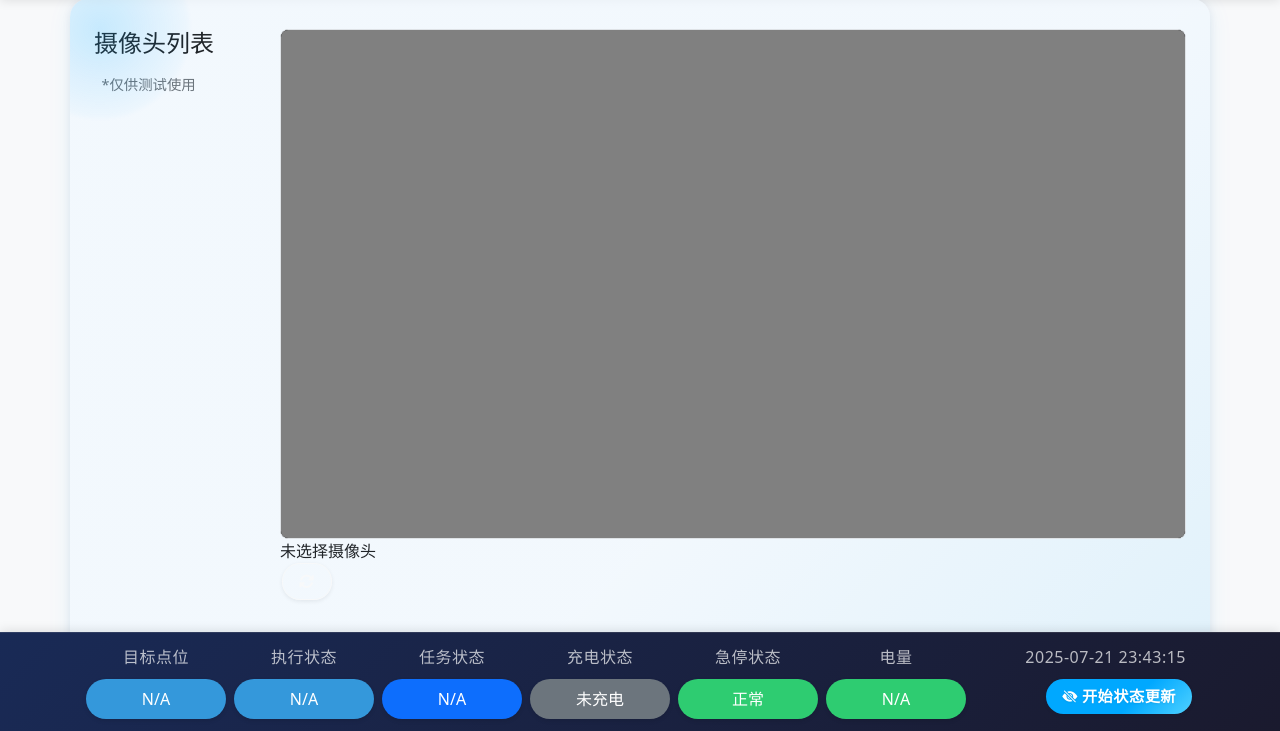
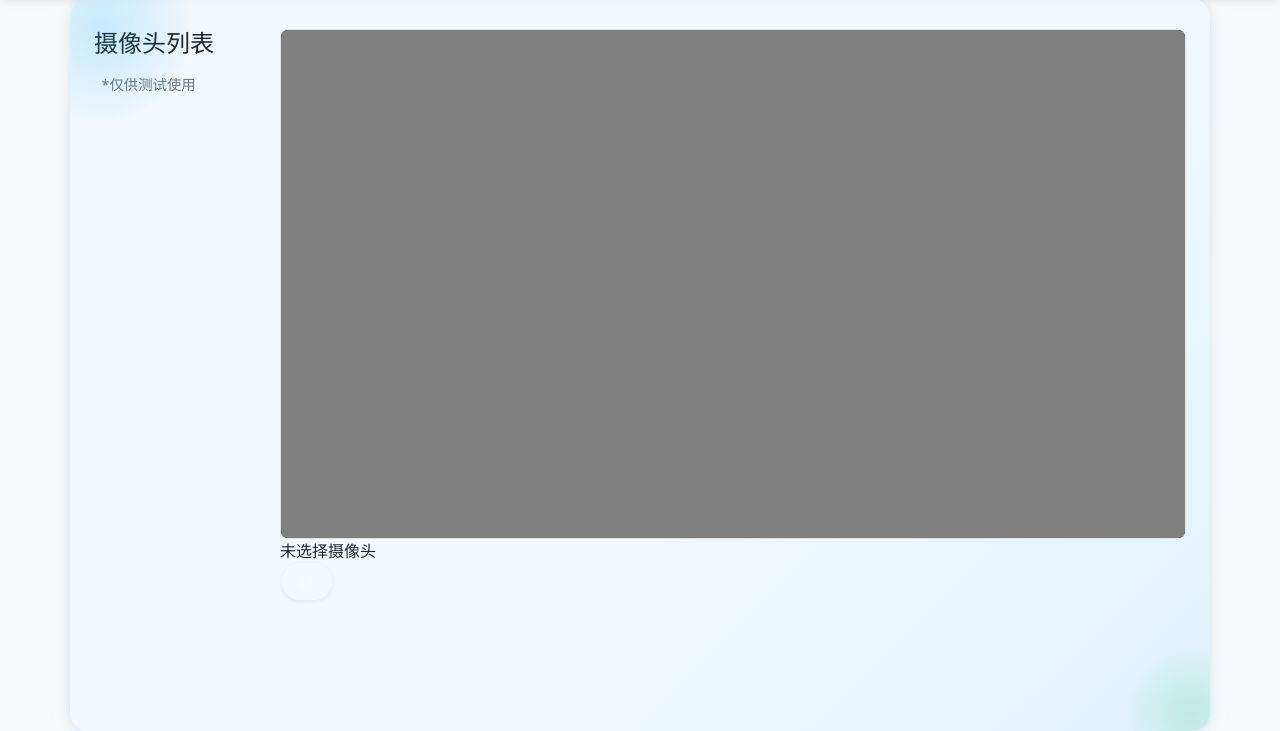
Before and after one commit to kzeng/bk-robot, a Flask app: page /ipcams in a window 1280 px wide. Shown: the part 69-800 px from the top of the page. Run offline with Flask 3, Linux system fonts and the light colour scheme; the visitor is signed in with stand-in values (Sample User, id 1); parts of the project's set-up code (start-up, migrations or seed data) failed here and were passed over; some libraries are stand-ins or nearby versions.

Commit message:
feat: Update template inheritance to use base1.html for consistency across views

```diff
--- a/app/templates/base1.html
+++ b/app/templates/base1.html
@@ -23,17 +23,6 @@
             font-size: 16px;
         }
 
-        .footer {
-            border-top: 1px solid rgba(255,255,255,0.1);
-            position: fixed;
-            bottom: 0;
-            width: 100%;
-            z-index: 1000;
-            background: linear-gradient(135deg, var(--tech-secondary), #1a1a2e);
-            opacity: 1;
-            box-shadow: 0 -2px 10px rgba(0,0,0,0.1);
-            padding: 8px 0;
-        }
 
         main {
             padding-bottom: 120px;
--- a/app/templates/crontab.html
+++ b/app/templates/crontab.html
@@ -1,4 +1,4 @@
-{% extends "base.html" %}
+{% extends "base1.html" %}
 
 {% block content %}
 <div class="container mt-4">
--- a/app/templates/ipcams.html
+++ b/app/templates/ipcams.html
@@ -1,4 +1,4 @@
-{% extends "base.html" %}
+{% extends "base1.html" %}
 
 {% block content %}
 <div class="container-fluid h-100" style="padding-top: 30px;">
--- a/app/templates/settings.html
+++ b/app/templates/settings.html
@@ -1,4 +1,4 @@
-{% extends "base.html" %}
+{% extends "base1.html" %}
 
 {% block content %}
 <!-- Toast container -->
```
